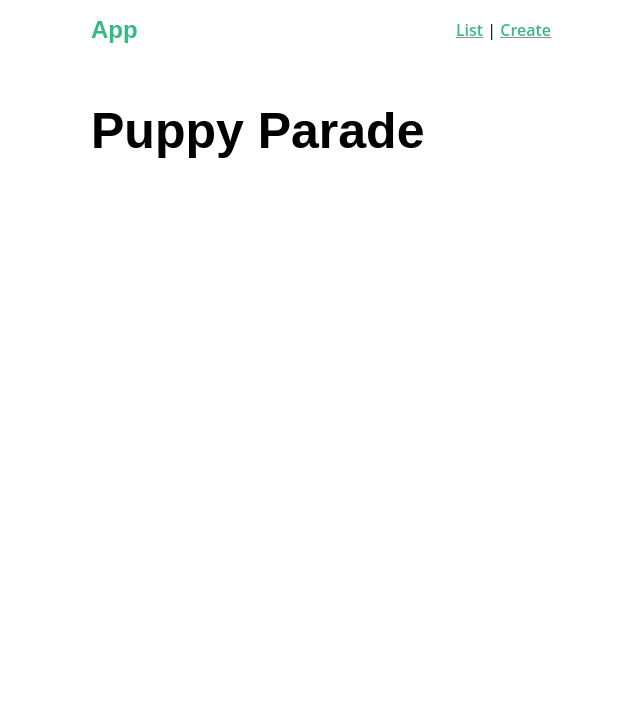
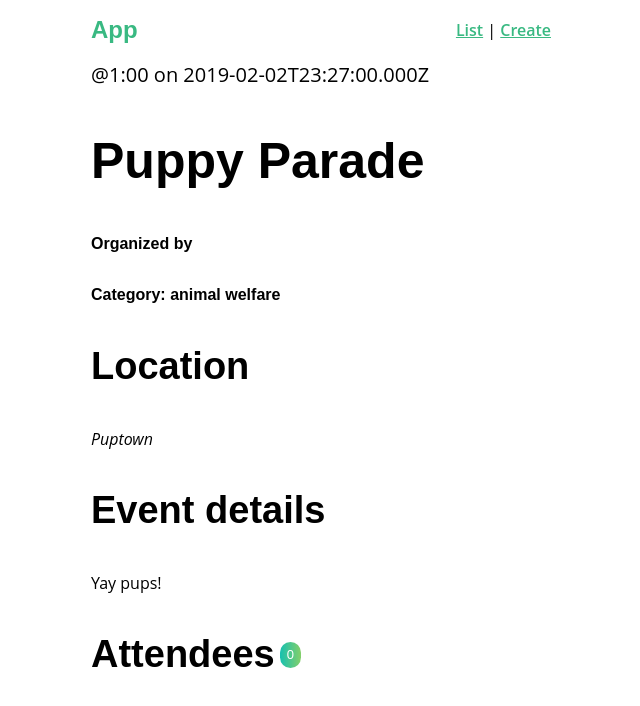
Before and after one commit to DtecIndustries/nuxt-event-app, a Nuxt app: page /event/4582797 in a window 1280 px wide. Shown: the top 706 px of the page, without its empty margins (319-959 px from the left). Built offline with nearby package versions, Linux system fonts and the light colour scheme; data requests are answered from the project's data file.

Commit message:
show event data on event page

```diff
--- a/pages/event/_id.vue
+++ b/pages/event/_id.vue
@@ -1,6 +1,38 @@
 <template>
   <div>
-    <h1>{{ event.title }}</h1>
+    <div class="event-header">
+      <span class="eyebrow">@{{ event.time }} on {{ event.date }}</span>
+      <h1 class="title">
+        {{ event.title }}
+      </h1>
+      <h5>Organized by {{ event.organizer ? event.organizer.name : '' }}</h5>
+      <h5>Category: {{ event.category }}</h5>
+    </div>
+
+    <span name="map">
+      <h2>Location</h2>
+    </span>
+
+    <address>{{ event.location }}</address>
+
+    <h2>Event details</h2>
+    <p>{{ event.description }}</p>
+
+    <h2>
+      Attendees
+      <span class="badge -fill-gradient">
+        {{ event.attendees ? event.attendees.length : 0 }}
+      </span>
+    </h2>
+    <ul class="list-group">
+      <li
+        v-for="(attendee, index) in event.attendees"
+        :key="index"
+        class="list-item"
+      >
+        <b>{{ attendee.name }}</b>
+      </li>
+    </ul>
   </div>
 </template>
 
@@ -35,4 +67,4 @@ export default {
 }
 </script>
 
-<style></style>
+<style scoped></style>
```
